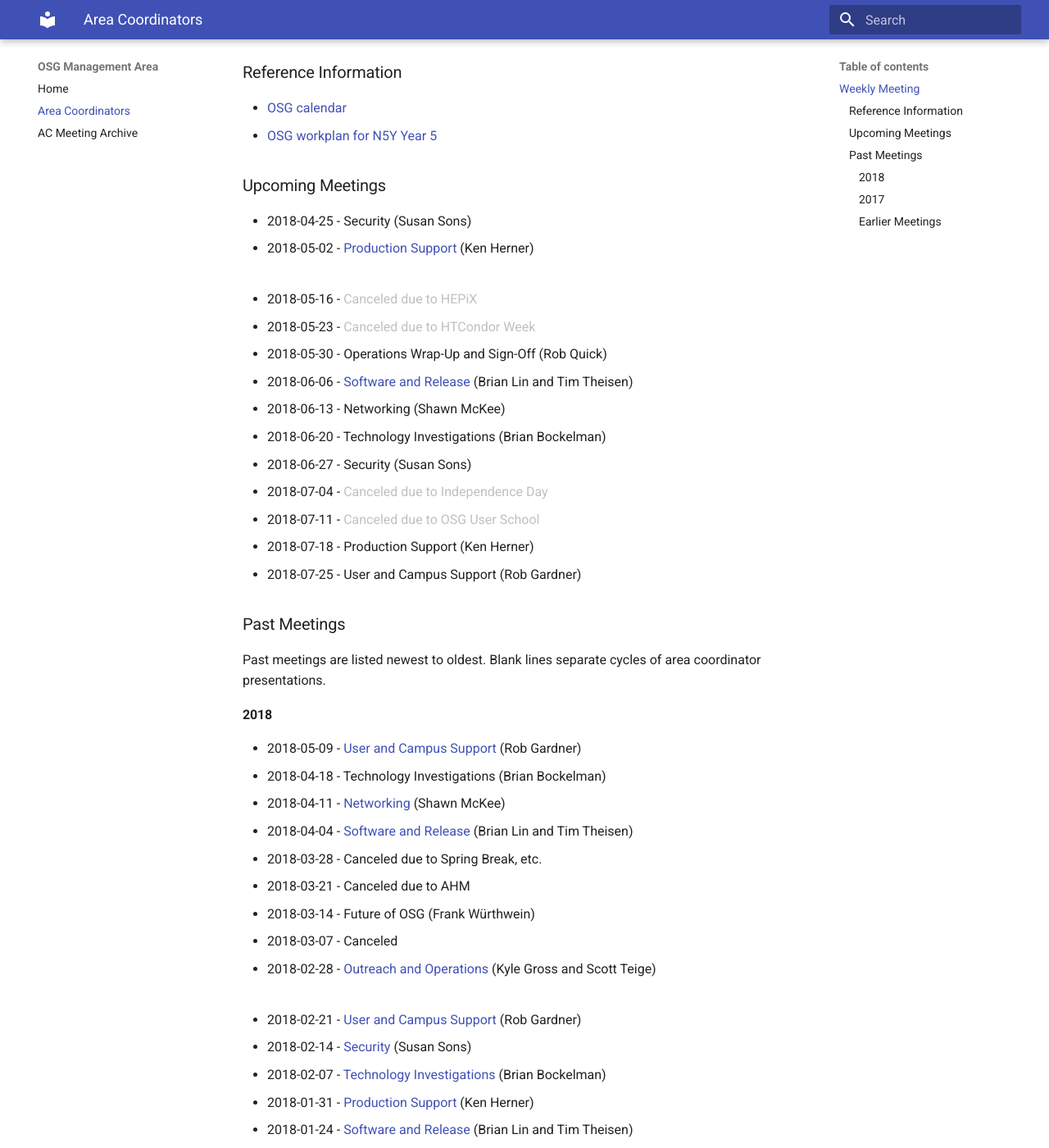
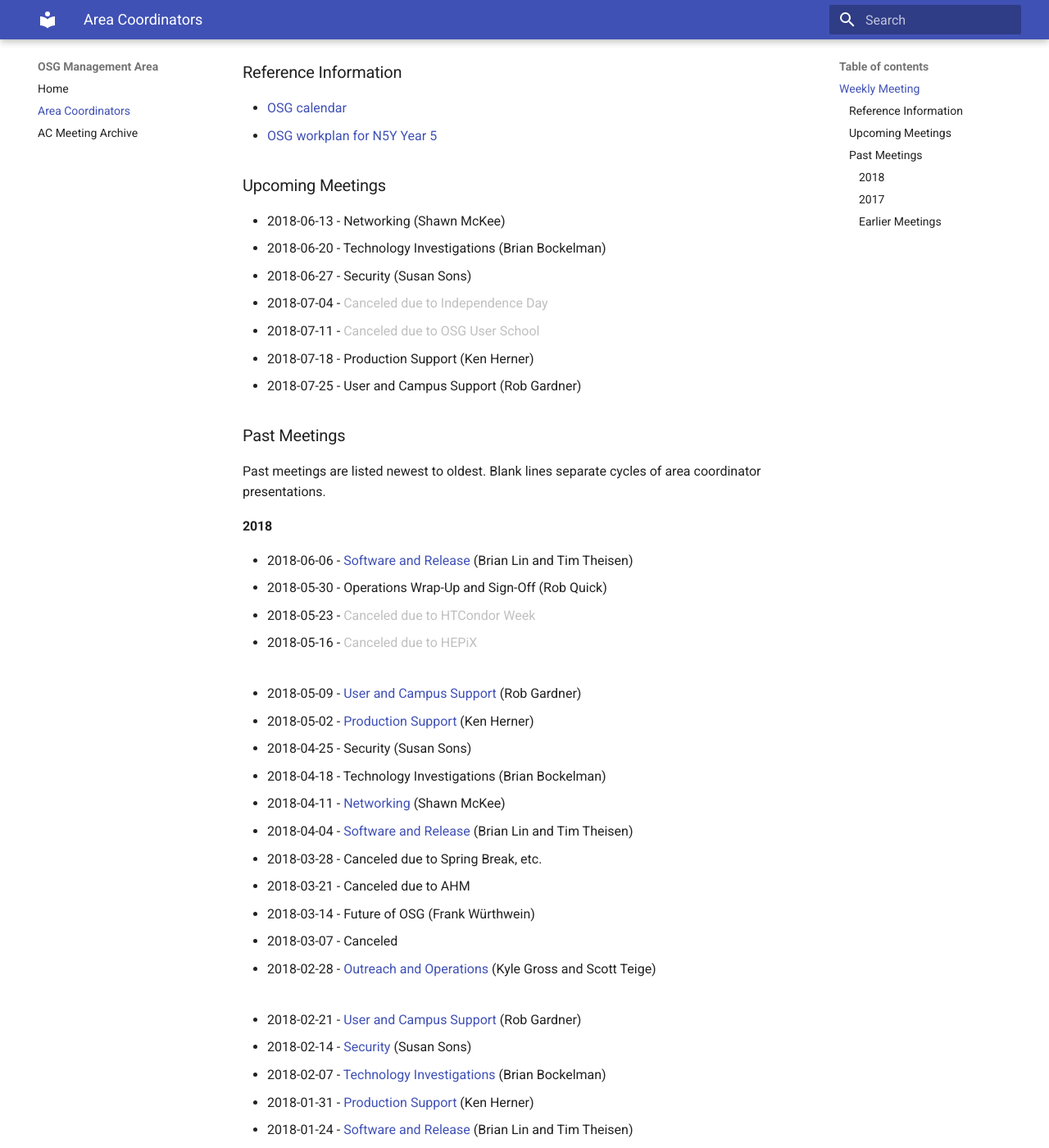
Before and after one commit to ppaschos/management-1, an MkDocs documentation site: the page built from docs/area-coordinators.md, in a window 1280 px wide and 1400 px high, scrolled down 969 px. Shown: the whole window at 82% size. Built offline with MkDocs 1.6.1 and Material for MkDocs 9.7.7, drawn with Linux system fonts in a browser that asks for light colours; old or Windows-style settings are respelled for this version of MkDocs; part of the change alters nothing that is shown.

Commit message:
Moved many meetings to past meetings

```diff
--- a/docs/area-coordinators.md
+++ b/docs/area-coordinators.md
@@ -46,15 +46,6 @@ The current Area Coordinators are:
 
 ### Upcoming Meetings
 
-- 2018-04-25 - Security (Susan Sons)
-- 2018-05-02 - [Production Support](https://drive.google.com/file/d/1vwacMzpxI6U1LEt6yJgdY6X04to9fnPo/view) (Ken Herner)
-
-<div style="height: 0.5ex"></div>
-
-- 2018-05-16 - <span style="color: silver;">Canceled due to HEPiX</span>
-- 2018-05-23 - <span style="color: silver;">Canceled due to HTCondor Week</span>
-- 2018-05-30 - Operations Wrap-Up and Sign-Off (Rob Quick)
-- 2018-06-06 - [Software and Release](https://docs.google.com/document/d/1flgOBN2IJ4j8FzftE4Za6tGD5JSp-XpErdrYj8OEYLk/edit?usp=sharing) (Brian Lin and Tim Theisen)
 - 2018-06-13 - Networking (Shawn McKee)
 - 2018-06-20 - Technology Investigations (Brian Bockelman)
 - 2018-06-27 - Security (Susan Sons)
@@ -69,7 +60,16 @@ Past meetings are listed newest to oldest.  Blank lines separate cycles of area
 
 #### 2018
 
+- 2018-06-06 - [Software and Release](https://docs.google.com/document/d/1flgOBN2IJ4j8FzftE4Za6tGD5JSp-XpErdrYj8OEYLk/edit?usp=sharing) (Brian Lin and Tim Theisen)
+- 2018-05-30 - Operations Wrap-Up and Sign-Off (Rob Quick)
+- 2018-05-23 - <span style="color: silver;">Canceled due to HTCondor Week</span>
+- 2018-05-16 - <span style="color: silver;">Canceled due to HEPiX</span>
+
+<div style="height: 0.5ex"></div>
+
 - 2018-05-09 - [User and Campus Support](https://docs.google.com/presentation/d/1WJ0cu3a-Ni0jiWnjTDnUC7T90URzNuCy-saORd93NmI/edit?usp=sharing) (Rob Gardner)
+- 2018-05-02 - [Production Support](https://drive.google.com/file/d/1vwacMzpxI6U1LEt6yJgdY6X04to9fnPo/view) (Ken Herner)
+- 2018-04-25 - Security (Susan Sons)
 - 2018-04-18 - Technology Investigations (Brian Bockelman)
 - 2018-04-11 - [Networking](https://drive.google.com/file/d/1nFGASJubvOVkGmfjVoryRImQTXjcnHtn/view) (Shawn McKee)
 - 2018-04-04 - [Software and Release](https://docs.google.com/document/d/16ENmHa2IUwCxXOZ7tddPF3D4nxJjcCgkRA7pv7Z2SvU/edit?usp=sharing) (Brian Lin and Tim Theisen)
```
